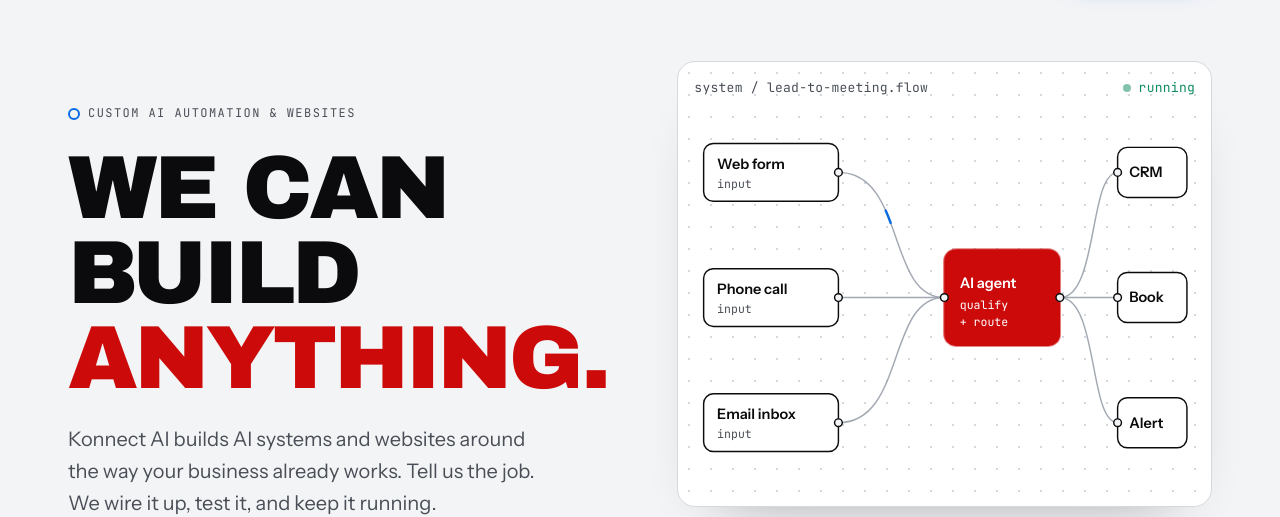
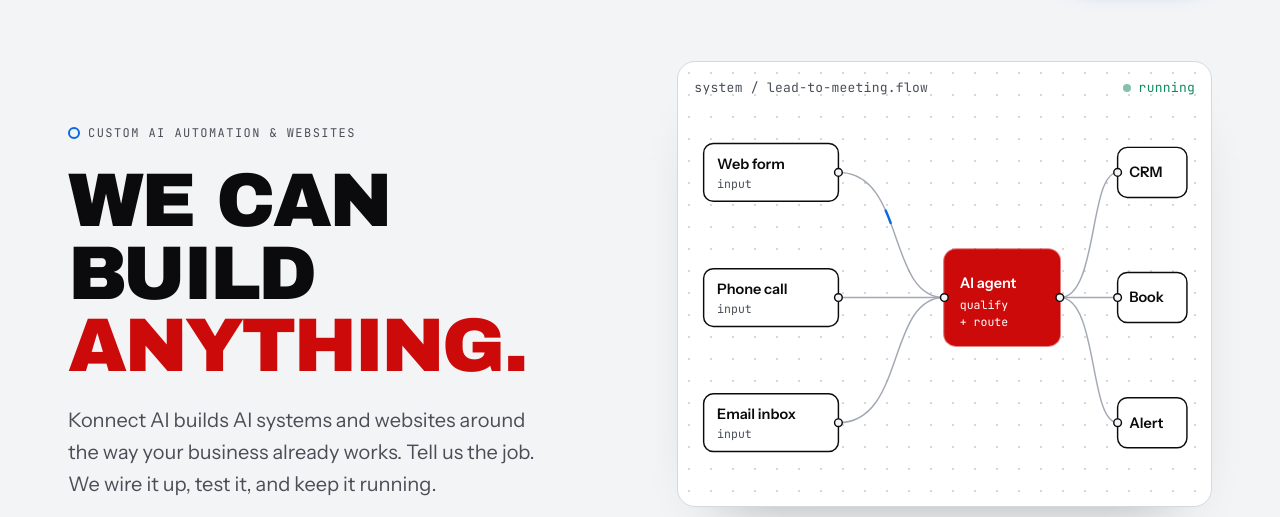
Before and after one commit to tks-labb/site-factory, a website: page sites/konnect-ai/index.html in a window 1280 px wide. Shown: the part 70-587 px from the top of the page. Drawn offline with Linux system fonts and the light colour scheme; a web font is replaced by a local one.

Commit message:
Konnect AI: keep hero headline clear of the diagram on wide screens
Co-Authored-By: Claude Opus 5.5 <noreply@anthropic.com>
Claude-Session: https://claude.ai/code/session_013vowqoFJxazwv51fZZnQLP

```diff
--- a/sites/konnect-ai/assets/site.css
+++ b/sites/konnect-ai/assets/site.css
@@ -64,7 +64,7 @@ a, button { -webkit-tap-highlight-color: rgba(10,106,224,.15); }
 .hero { padding-block: 64px 40px; }
 .hero .wrap { display: grid; grid-template-columns: 1.05fr 1fr; gap: 48px; align-items: center; }
 .hero .wrap > * { min-width: 0; }
-.hero h1 { font: 800 clamp(44px, 7vw, 90px)/0.95 var(--f-display); text-transform: uppercase; letter-spacing: -0.035em; margin-top: 18px; }
+.hero h1 { font: 800 clamp(40px, 6vw, 76px)/0.95 var(--f-display); text-transform: uppercase; letter-spacing: -0.035em; margin-top: 18px; }
 .hero h1 .r { color: var(--red); display: block; }
 .hero h1 .word { display: inline-block; }
 .js .hero h1 .word { opacity: 0; transform: translateY(40%) rotate(4deg); transition: opacity .6s ease, transform .7s cubic-bezier(.2,.8,.2,1); }
```
